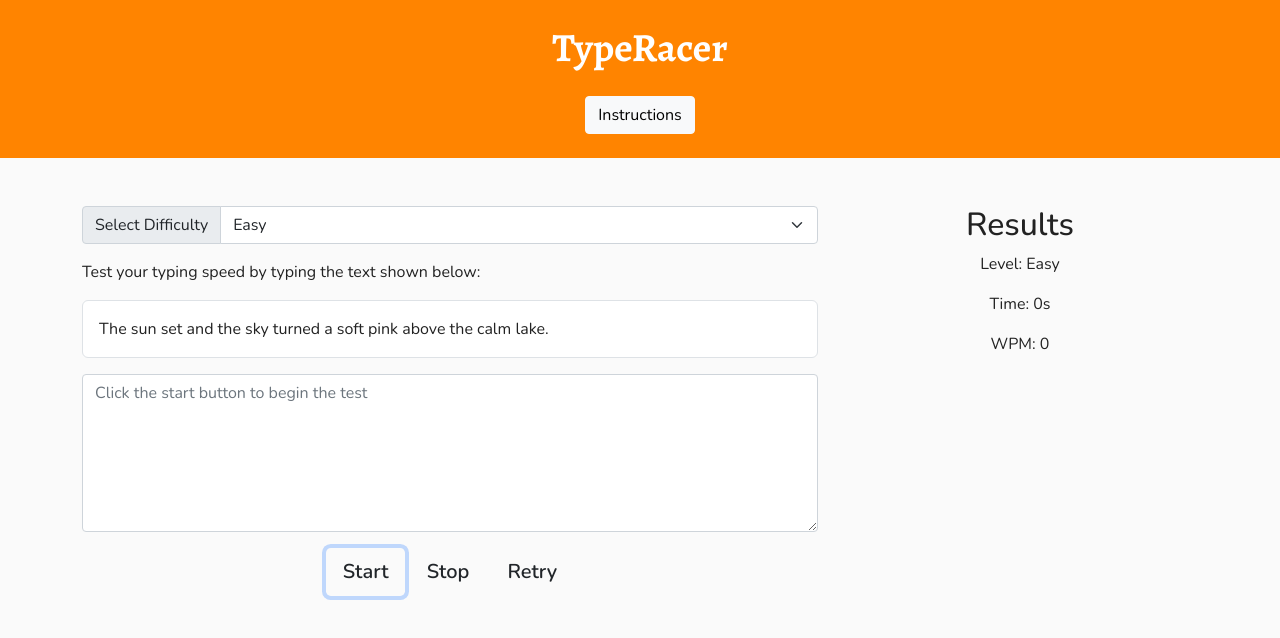
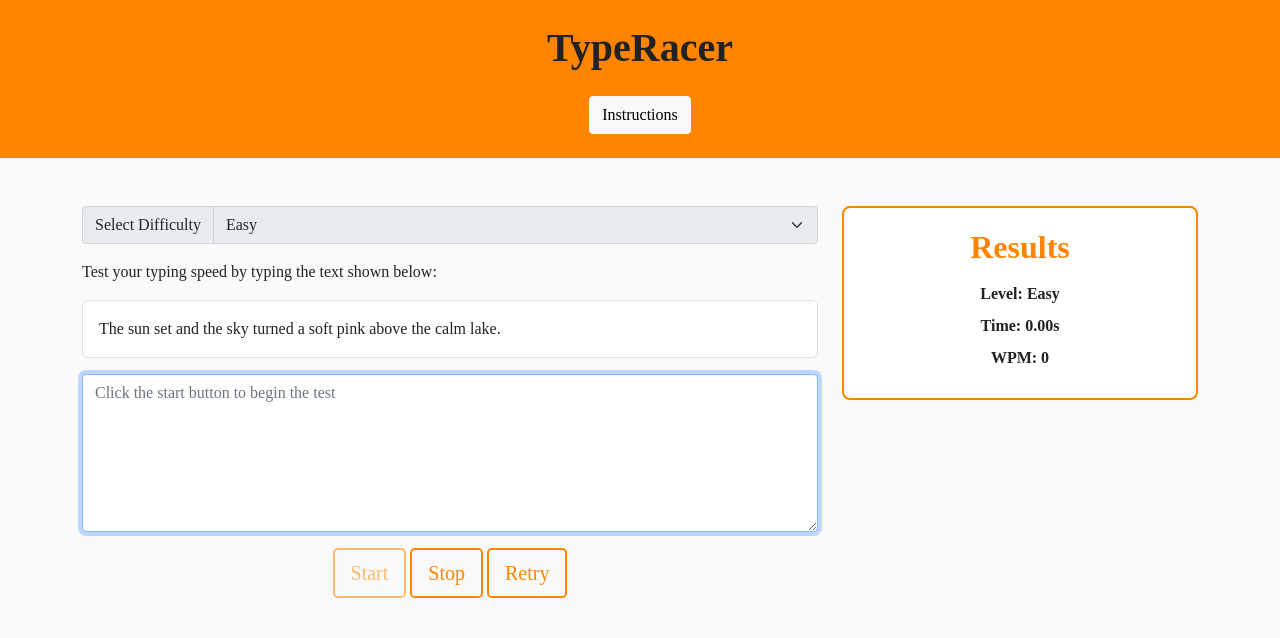
Before and after one commit to iismail06/TypeRace, a plain HTML site: page index.html in a window 1280 px wide. Both pictures are taken after a click on the button "Start". Drawn offline with nearby package versions, Linux system fonts and the light colour scheme; some icons are missing.

Commit message:
Refactor typing test logic and enhance button states; add results area styling

```diff
--- a/assets/css/style.css
+++ b/assets/css/style.css
@@ -5,9 +5,6 @@
 /* Brand palette + typography variables (centralize theme values) */
 :root {
 	--tr-orange: #ff8400;
-	--tr-text-light: #ffffff;
-	--tr-font-heading: 'Alegreya', serif;
-	--tr-font-body: 'Nunito', system-ui, sans-serif;
 }
 
 body {
@@ -32,16 +29,22 @@
 /* === Reusable Outline Button Variant (Orange) === */
 /* Leverages Bootstrap CSS variable interface to create a brand-colored outline that fills on hover */
 .btn-outline-orange {
-	--bs-btn-color: var(--tr-orange);
-	--bs-btn-border-color: var(--tr-orange);
-	--bs-btn-hover-bg: var(--tr-orange);
-	--bs-btn-hover-border-color: var(--tr-orange);
-	--bs-btn-hover-color: #fff;
-	--bs-btn-active-bg: var(--tr-orange);
-	--bs-btn-active-border-color: var(--tr-orange);
-	--bs-btn-disabled-color: #bbb;
-	--bs-btn-disabled-border-color: #ccc;
-	font-weight:600;
+    color: var(--tr-orange);
+    border: 2px solid var(--tr-orange);
+    background: transparent;
+    transition: background-color .2s, color .2s, box-shadow .2s;
+}
+
+.btn-outline-orange:hover,
+.btn-outline-orange:focus {
+    background: var(--tr-orange);
+    color: #fff;
+    box-shadow: 0 0 0 .2rem rgba(255,132,0,.25);
+}
+
+.btn-outline-orange:disabled {
+    opacity: .55;
+    cursor: not-allowed;
 }
 
 /* Text prompt area formatting */
@@ -50,6 +53,25 @@
 	background:#fff; /* White card look for sample passage */
 	border-radius:6px; /* Subtle rounding */
  }
+
+/* Results box with orange outline */
+#results-area {
+    border: 2px solid var(--tr-orange);
+    border-radius: .5rem;
+    padding: 1.25rem 1rem;
+    background: #fff;
+}
+
+#results-area h2 {
+    color: var(--tr-orange);
+    font-weight: 700;
+    margin-bottom: 1rem;
+}
+
+#results-area p {
+    margin: 0 0 .5rem;
+    font-weight: 600;
+}
 
 /* === Mobile Tweaks === */
 /* Slightly reduce padding / button size to fit narrow screens comfortably */
--- a/assets/js/script.js
+++ b/assets/js/script.js
@@ -1,12 +1,14 @@
-// Typing Test Passage Logic
+// Typing Test Logic
 // ------------------------------------------------------------
-// Provides three difficulty levels (easy, medium, hard) each
-// with three predefined passages. When the user changes the
-// difficulty selection (or clicks Retry), a random passage
-// from the chosen level is displayed inside #sample-text.
+// Features implemented:
+// 1. Three difficulty levels (easy / medium / hard) each with 3 passages.
+// 2. Random passage selection per difficulty.
+// 3. Start / Stop / Retry controls with timing (seconds, 2 decimals).
+// 4. WPM calculation: counts correctly typed words (matching position & spelling).
+// 5. Displays Level, Time, WPM in results panel.
 // ------------------------------------------------------------
 
-// Passage library: 3 passages per difficulty.
+/* ================= PASSAGE DATA ================= */
 const PASSAGES = {
     easy: [
         'The sun set and the sky turned a soft pink above the calm lake.',
@@ -21,65 +23,137 @@
     hard: [
         'Sustained excellence in typing emerges from iterative refinement: calibrated ergonomics, disciplined drills, and reflective analysis of error patterns.',
         'Adaptive neuromuscular coordination accelerates when feedback loops emphasize error attribution, encouraging conscious correction before automation.',
-		'Granular metrics—variance in interval timing, character cluster latency, and cumulative drift—enable targeted micro‑adjustments for peak proficiency.'
+        'Granular metrics variance in interval timing, character cluster latency, and cumulative drift enable targeted micro adjustments for peak proficiency.'
     ]
 };
 
-// Cache DOM references (query once for performance & clarity).
+/* ================= DOM REFERENCES ================= */
 const difficultySelect = document.getElementById('difficulty');
-const sampleTextEl = document.getElementById('sample-text');
-const levelSpan = document.getElementById('level');
-const retryBtn = document.getElementById('retry-btn');
-const startBtn = document.getElementById('start-btn');
+const sampleTextEl     = document.getElementById('sample-text');
+const inputEl          = document.getElementById('user-input');
+const startBtn         = document.getElementById('start-btn');
+const stopBtn          = document.getElementById('stop-btn');
+const retryBtn         = document.getElementById('retry-btn');
+const levelSpan        = document.getElementById('level');
+const timeSpan         = document.getElementById('time');
+const wpmSpan          = document.getElementById('wpm');
 
-// Guard in case elements are missing (e.g., partial inclusion)
-if (difficultySelect && sampleTextEl) {
-	// Returns a random passage for the provided difficulty key.
+/* ================= STATE ================= */
+let testActive = false;
+let startTime  = 0;
+
+/* ================= PASSAGE FUNCTIONS ================= */
 function getRandomPassage(level) {
     const key = (level || 'easy').toLowerCase();
     const list = PASSAGES[key] || PASSAGES.easy;
-		const idx = Math.floor(Math.random() * list.length);
-		return list[idx];
+    return list[Math.floor(Math.random() * list.length)];
 }
 
-	// Applies a new random passage to the UI and updates the level display.
 function applyNewPassage() {
-		const difficulty = difficultySelect.value;
-		const passage = getRandomPassage(difficulty);
-		sampleTextEl.textContent = passage;
-		if (levelSpan) levelSpan.textContent = capitalizeFirst(difficulty);
+    const diff = difficultySelect.value;
+    sampleTextEl.textContent = getRandomPassage(diff);
+    levelSpan.textContent = capitalizeFirst(diff);
 }
 
 function capitalizeFirst(str) {
     return str.charAt(0).toUpperCase() + str.slice(1);
 }
 
-	// Event: difficulty change triggers a fresh passage.
-	difficultySelect.addEventListener('change', () => {
+/* ================= WPM HELPERS ================= */
+// Return user input string trimmed
+function getUserInput() {
+    return inputEl.value.trim();
+}
+
+// Count correctly typed words by position (case-sensitive)
+function countCorrectWords(sample, typed) {
+    if (!sample || !typed) return 0;
+    const sampleWords = sample.trim().split(/\s+/);
+    const typedWords  = typed.trim().split(/\s+/);
+    let correct = 0;
+    for (let i = 0; i < typedWords.length && i < sampleWords.length; i++) {
+        if (typedWords[i] === sampleWords[i]) correct++;
+    }
+    return correct;
+}
+
+// Compute whole-number WPM (words per minute)
+function computeWPM(correctWords, elapsedSeconds) {
+    if (elapsedSeconds <= 0) return 0;
+    return Math.round(correctWords / (elapsedSeconds / 60));
+}
+
+/* ================= TEST CONTROL FUNCTIONS ================= */
+function startTest() {
+    if (testActive) return;
+    testActive = true;
+    startTime = performance.now();
+    timeSpan.textContent = '0.00';
+    wpmSpan.textContent = '0';
+    inputEl.disabled = false;
+    inputEl.value = '';
+    inputEl.focus();
+    startBtn.disabled = true;
+    stopBtn.disabled = false;
+    difficultySelect.disabled = true;
+}
+
+function stopTest() {
+    if (!testActive) return;
+    const elapsedSec = (performance.now() - startTime) / 1000;
+    timeSpan.textContent = elapsedSec.toFixed(2);
+
+    // WPM calculation
+    const sample = sampleTextEl.textContent.trim();
+    const typed  = getUserInput();
+    const correctWords = countCorrectWords(sample, typed);
+    const wpm = computeWPM(correctWords, elapsedSec);
+    wpmSpan.textContent = wpm.toString();
+
+    testActive = false;
+    startBtn.disabled = false;
+    stopBtn.disabled = true;
+    difficultySelect.disabled = false;
+    inputEl.disabled = true;
+}
+
+function resetTestState() {
+    testActive = false;
+    startTime = 0;
+    timeSpan.textContent = '0.00';
+    wpmSpan.textContent = '0';
+    inputEl.value = '';
+    inputEl.disabled = true;
+    startBtn.disabled = false;
+    stopBtn.disabled = true;
+    difficultySelect.disabled = false;
+}
+
+/* ================= EVENT LISTENERS ================= */
+startBtn.addEventListener('click', () => {
+    if (!sampleTextEl.textContent.trim()) applyNewPassage();
+    startTest();
+});
+
+stopBtn.addEventListener('click', stopTest);
+
+retryBtn.addEventListener('click', () => {
+    if (testActive) stopTest();
+    resetTestState();
     applyNewPassage();
 });
 
-	// Event: retry fetches a new passage at same difficulty (if button exists).
-	if (retryBtn) {
-		retryBtn.addEventListener('click', () => {
+difficultySelect.addEventListener('change', () => {
+    if (testActive) return; // block mid-test change
     applyNewPassage();
+    resetTestState();
 });
+
+/* ================= INIT ================= */
+function init() {
+    applyNewPassage();
+    resetTestState();
+    // Ensure initial level label matches dropdown default
+    levelSpan.textContent = capitalizeFirst(difficultySelect.value);
 }
-
-	// Optional: starting a test could also lock in passage; for now we just ensure one is present.
-	if (startBtn) {
-		startBtn.addEventListener('click', () => {
-			// If needed later: logic to disable difficulty during active test.
-			if (!sampleTextEl.textContent.trim()) {
-				applyNewPassage();
-			}
-		});
-	}
-
-	// Initialize with a passage matching the default selected difficulty.
-	document.addEventListener('DOMContentLoaded', applyNewPassage);
-	// If this script is loaded after DOM ready (at end of body), call immediately.
-	if (document.readyState === 'complete' || document.readyState === 'interactive') {
-		applyNewPassage();
-	}
-}
+document.addEventListener('DOMContentLoaded', init);
--- a/index.html
+++ b/index.html
@@ -48,7 +48,7 @@
                     </div>
                     <div class="mb-3 text-center">
                         <button class="btn btn-lg btn-outline-orange" id="start-btn">Start</button>
-                        <button class="btn btn-lg btn-outline-orange" id="stop-btn">Stop</button>
+                        <button class="btn btn-lg btn-outline-orange" id="stop-btn" disabled>Stop</button>
                         <button class="btn btn-lg btn-outline-orange" id="retry-btn">Retry</button>
                     </div>
                 </div>
@@ -71,7 +71,6 @@
         </div>
     </main>
     <script src="https://cdn.jsdelivr.net/npm/bootstrap@5.1.0/dist/js/bootstrap.min.js"></script>
-    <!-- Add your own kit code to enable Font Aweseme -->
     <script src="https://kit.fontawesome.com/YOUR-KIT-CODE-HERE.js" crossorigin="anonymous"></script>
     <script src="assets/js/script.js"></script>
 </body>
```
Lines whose indentation alone changed are shown as unchanged.
